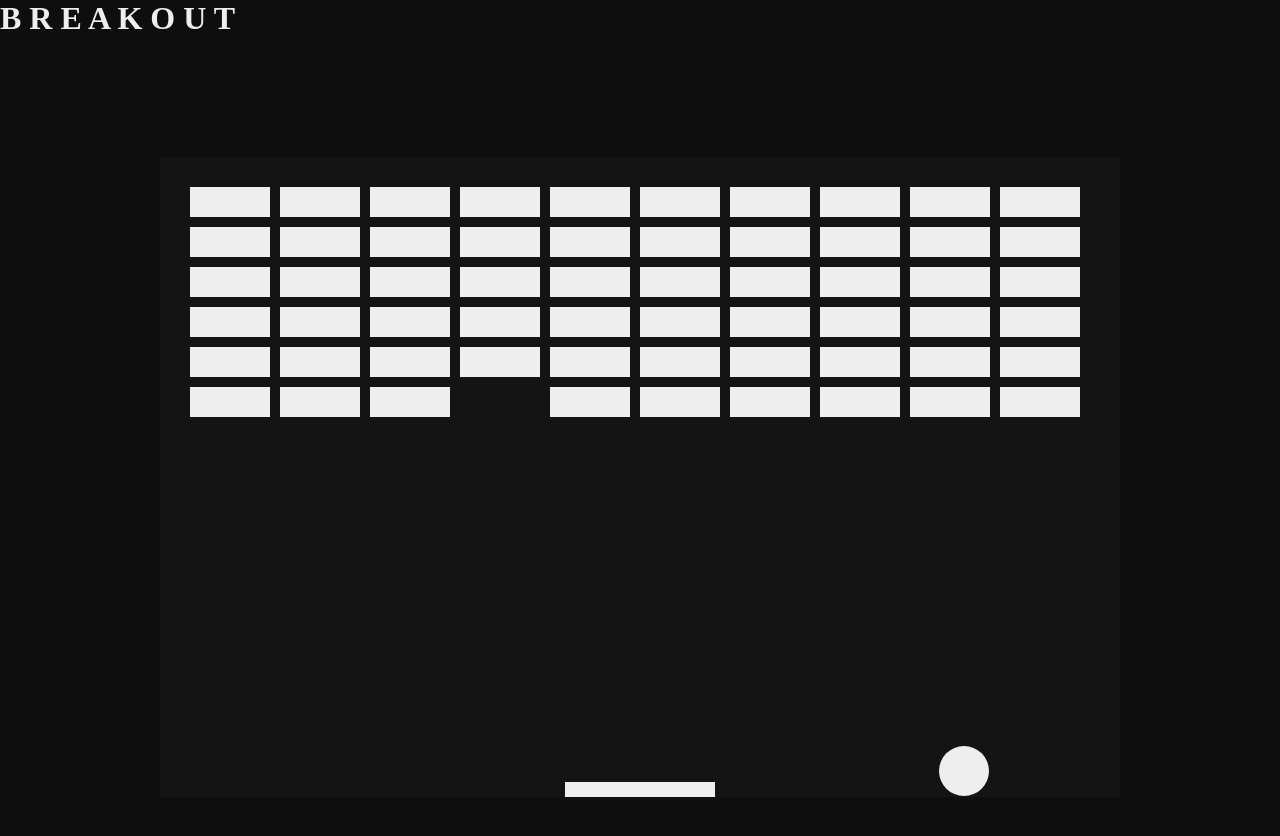
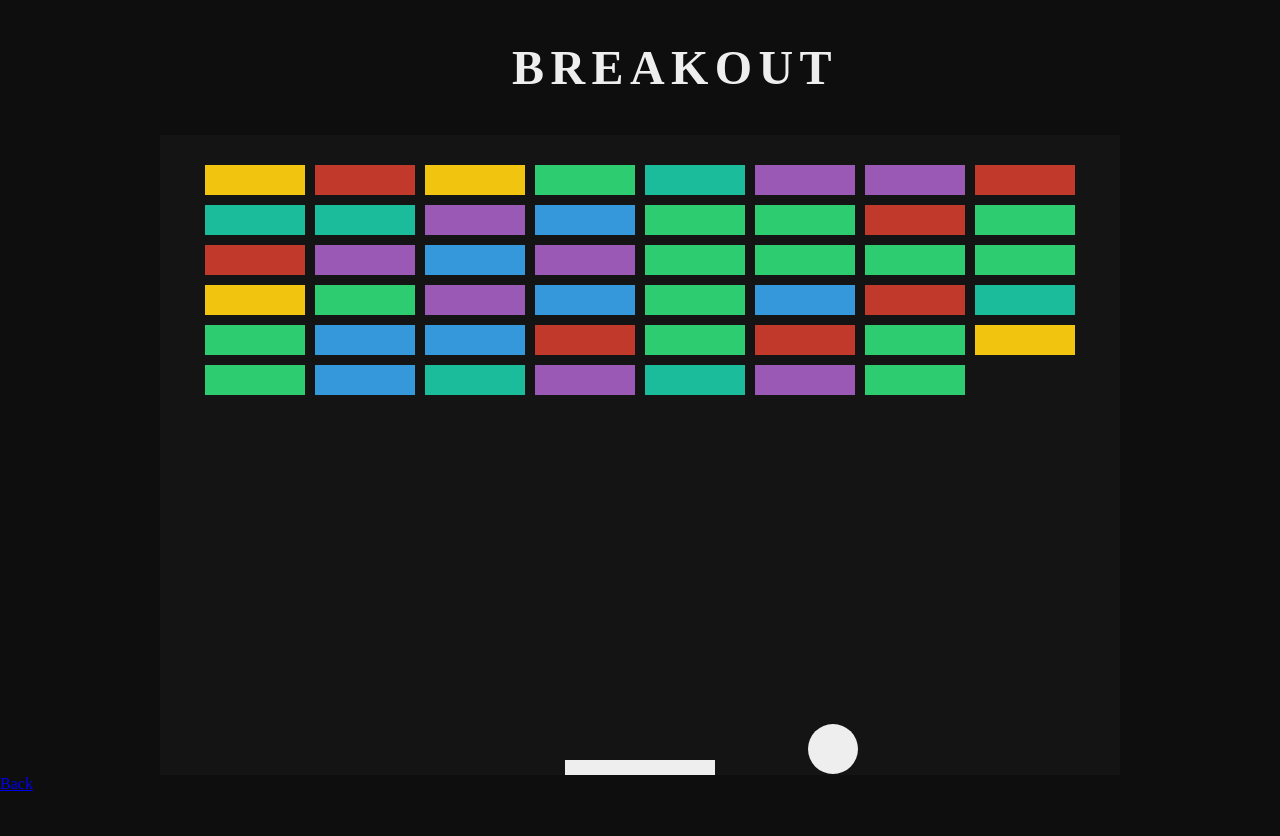
Before and after one commit to brennengreen/JSBreakoutGame, a plain HTML site: page index.html in a window 1280 px wide. After the commit the page ends 800 px from the top, so only its background shows below. Drawn offline with Linux system fonts and the light colour scheme.

Commit message:
some custom styling

```diff
--- a/index.html
+++ b/index.html
@@ -5,13 +5,14 @@
     <title>Gamedev Canvas Workshop</title>
     <style>
         * {background:#0e0e0e;padding:0;margin:0;}
-        canvas {background: #141414;;display:block;margin:15vh auto;stroke: #1a1a1a;}
-        h1 {color: #eeeeee;display:block;margin:auto;}
+        canvas {background:#141414;;display:block;margin-left:auto;margin-right:auto;margin-top:0;stroke: #1a1a1a;}
+        h1 {letter-spacing:.5vw;font-size:3em;color:#eeeeee;display:block;margin:5vh 40vw;}
     </style>
 </head>
 <body>
-    <h1> B R E A K O U T </h1>
+    <h1> BREAKOUT </h1>
     <canvas id="gameFrame" width="960" height="640"></canvas>
+    <a href="#">Back</a>
 
     <script>
         // Canvas Settings
@@ -22,8 +23,8 @@
         var ballRadius = 25;
         var x = canvas.width/2;
         var y = canvas.height-30;
-        var dx = 6;
-        var dy = -2;
+        var dx = 2;
+        var dy = 2;
 
         // Paddle Settings
         var paddleHeight = 15;
@@ -37,19 +38,21 @@
 
         // Brick Configurations
         var brickRowCount = 6;
-        var brickColumnCount = 10;
-        var brickWidth = 80;
+        var brickColumnCount = 8;
+        var brickWidth = 100;
         var brickHeight = 30;
         var brickPadding = 10;
         var brickOffsetTop = 30;
-        var brickOffsetLeft = 30;
+        var brickOffsetLeft = 45;
         var bricks = [];
+        var brickColor = ["#C0392B", "#9B59B6", "#3498DB", "#1ABC9C", "#2ECC71", "#F1C40F"];
+        var numColors = brickColor.length;
 
         // Brick Initialization
         for (var c = 0; c < brickColumnCount; c++) {
             bricks[c] = [];
             for (var r = 0; r<brickRowCount; r++) {
-                bricks[c][r] = {x: 0, y: 0, status: 1};
+                bricks[c][r] = {x: 0, y: 0, status: 1, color: brickColor[Math.floor(Math.random() * numColors)]};
             }
         }
 
@@ -63,7 +66,7 @@
                         bricks[c][r].y = brickY;
                         ctx.beginPath();
                         ctx.rect(brickX,brickY,brickWidth,brickHeight);
-                        ctx.fillStyle = "#eee";
+                        ctx.fillStyle = bricks[c][r].color;
                         ctx.fill();
                         ctx.closePath();
                     }
```
